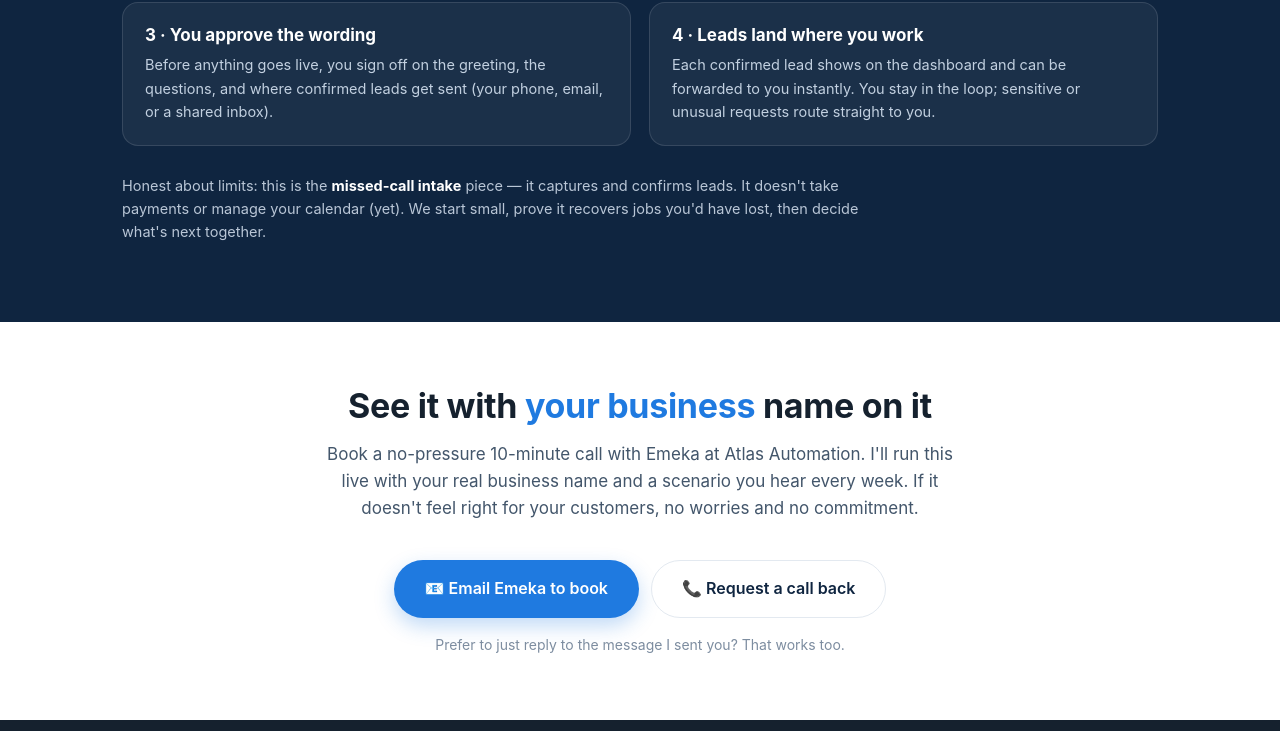
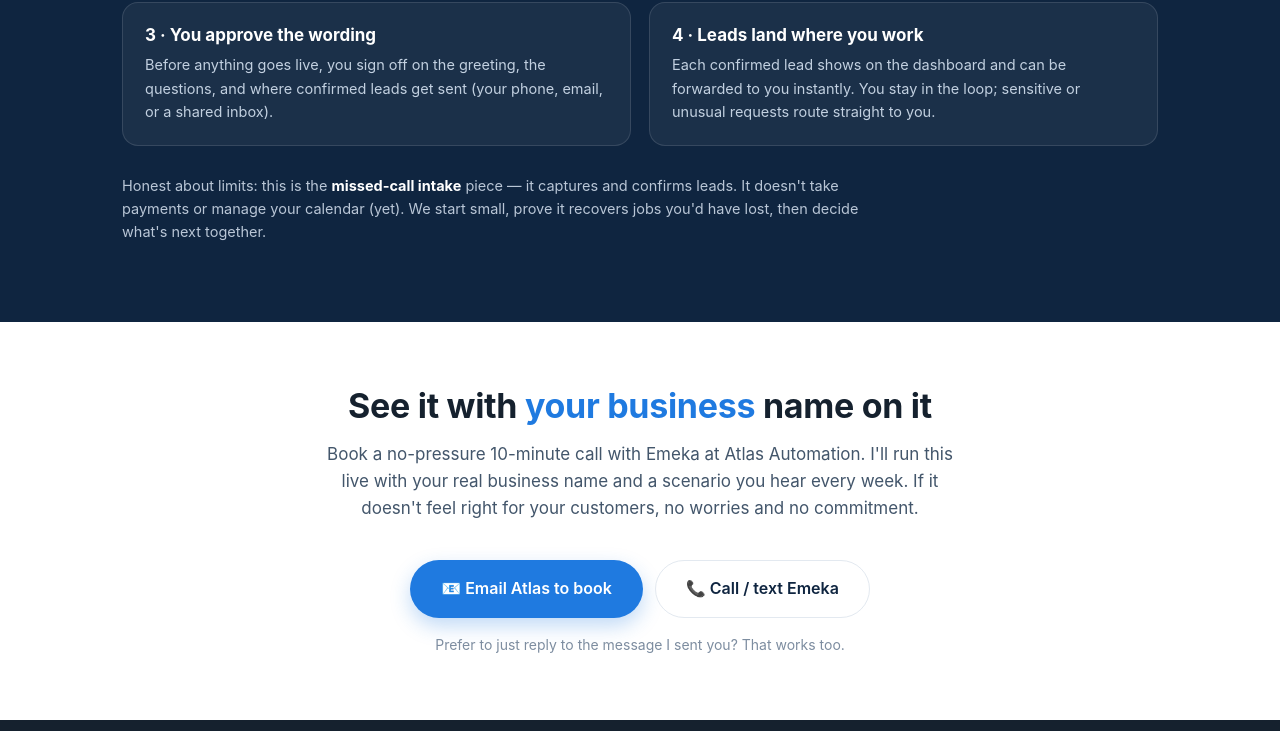
Before and after one commit to Chukwuemeka001/atlas-missed-call-demo, a website: page index.html in a window 1280 px wide. Shown: the part 2912-3643 px from the top of the page. Drawn offline with Linux system fonts and the light colour scheme.

Commit message:
Update demo contact CTAs

```diff
--- a/app.js
+++ b/app.js
@@ -14,6 +14,7 @@
   ---------------------------------------------------------- */
   var CONFIG = {
     contactEmail: 'atlas-autonomous-agent@proton.me',
+    contactPhone: '4166020594',
     contactName: 'Emeka',
     company: 'Atlas Automation',
   };
@@ -64,13 +65,7 @@
       '?subject=' + encodeURIComponent(subj) +
       '&body=' + encodeURIComponent(body);
 
-    var callSubj = 'Call me back about the missed-call demo';
-    var callBody =
-      'Hi ' + CONFIG.contactName + ',\n\nPlease give me a call about the missed-call text-back demo.\n' +
-      'Best number: \nBest time: \n\nThanks,\n';
-    var callto = 'mailto:' + CONFIG.contactEmail +
-      '?subject=' + encodeURIComponent(callSubj) +
-      '&body=' + encodeURIComponent(callBody);
+    var callto = 'tel:' + CONFIG.contactPhone;
 
     var emailBtn = document.getElementById('book-email');
     var callBtn = document.getElementById('book-call');
--- a/index.html
+++ b/index.html
@@ -223,8 +223,8 @@
         your customers, no worries and no commitment.
       </p>
       <div class="book-cta">
-        <a class="btn btn-primary btn-lg" id="book-email" href="#" data-cta="book-email">📧 Email Emeka to book</a>
-        <a class="btn btn-ghost btn-lg" id="book-call" href="#" data-cta="book-call">📞 Request a call back</a>
+        <a class="btn btn-primary btn-lg" id="book-email" href="#" data-cta="book-email">📧 Email Atlas to book</a>
+        <a class="btn btn-ghost btn-lg" id="book-call" href="#" data-cta="book-call">📞 Call / text Emeka</a>
       </div>
       <p class="book-fine" id="book-fine">
         Prefer to just reply to the message I sent you? That works too.
```
